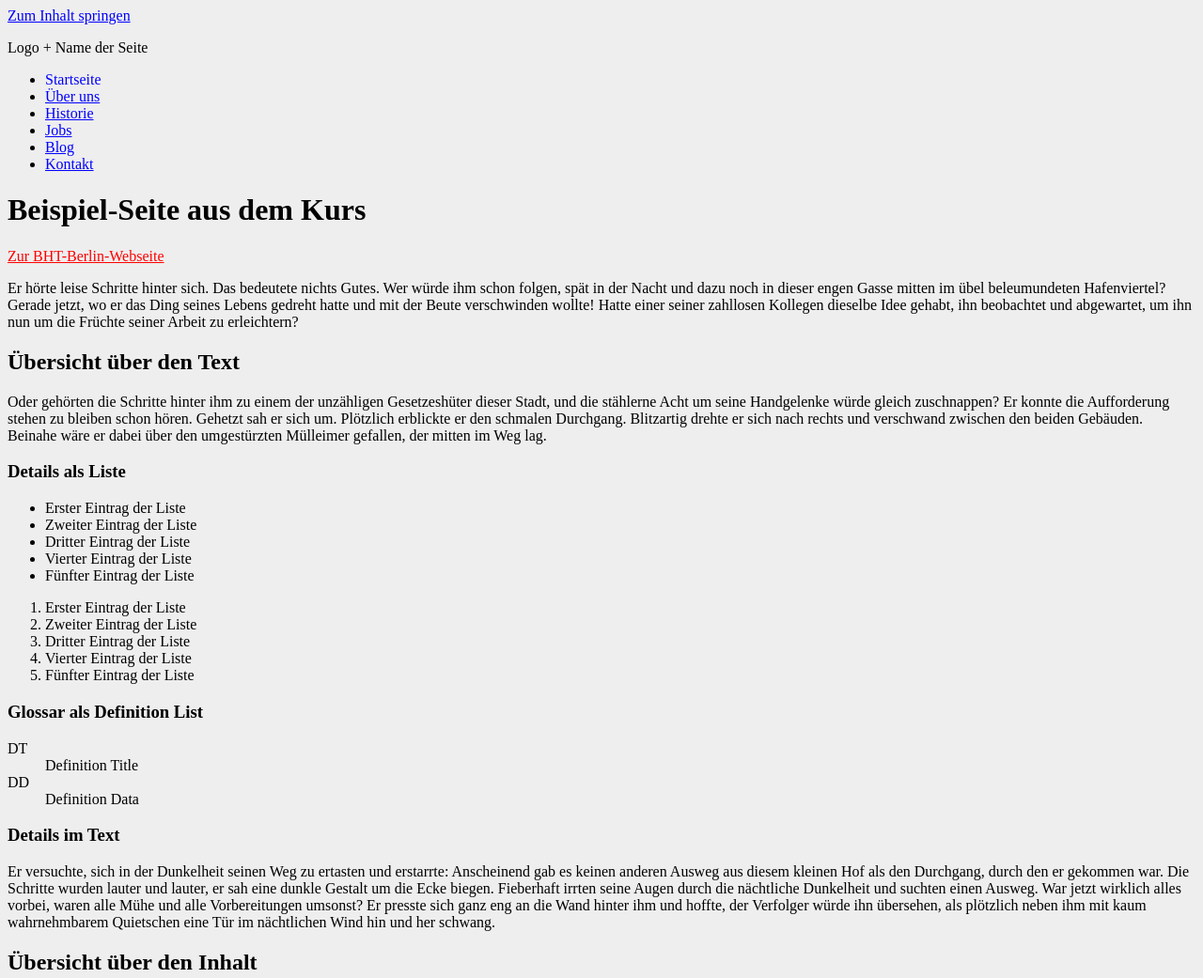
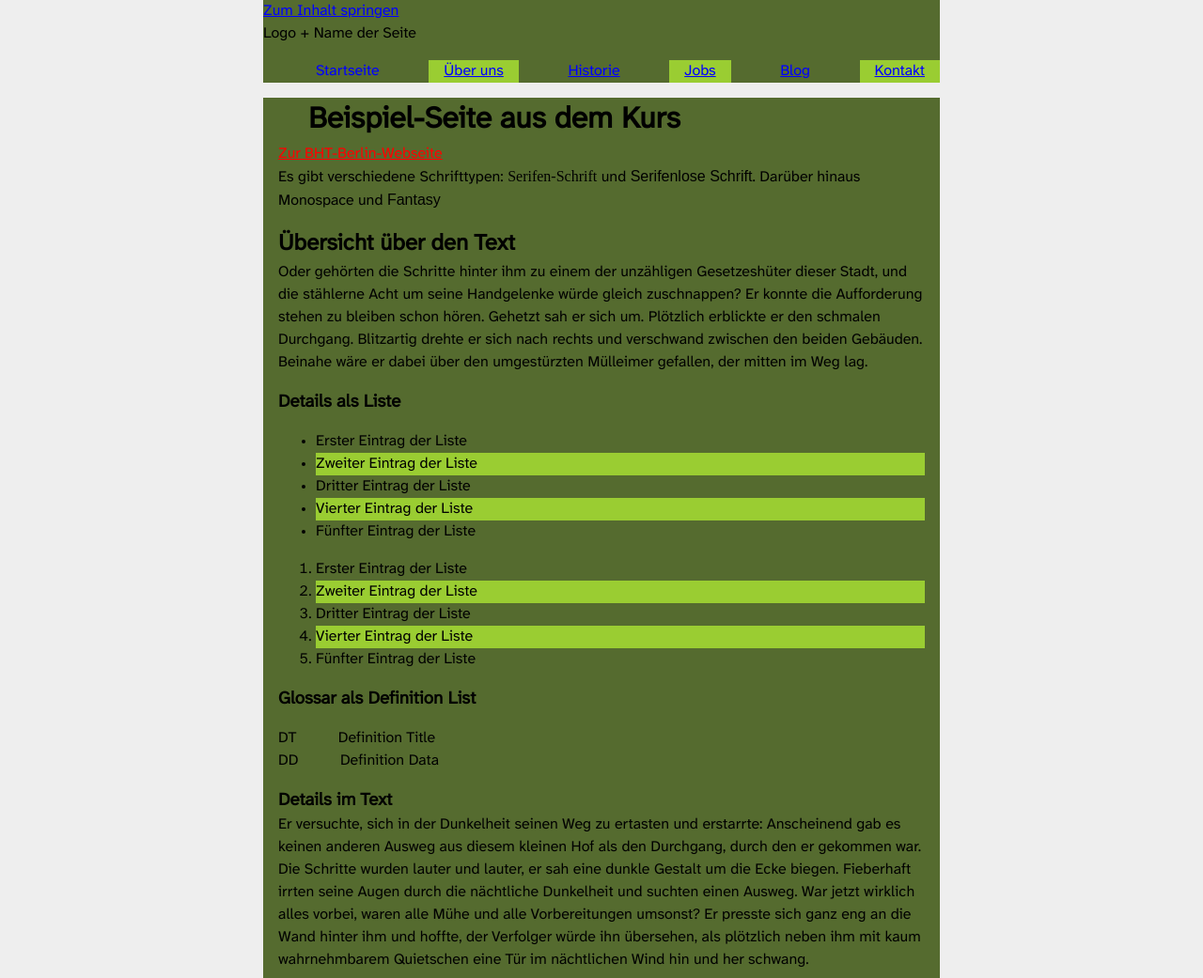
Before and after one commit to absichtbar/BuNiW_S25, a plain HTML site: page index.html in a window 1280 px wide. Shown: the top 1041 px of the page at 94% size. Drawn offline with Linux system fonts and the light colour scheme.

Commit message:
2. Lesson: starting with css

```diff
--- a/index.html
+++ b/index.html
@@ -1,7 +1,7 @@
 <!DOCTYPE html>
 <!-- de-simple-AT Deutsch Leichte Sprache in Österreich -->
 <!-- sgn-CH-DE Sign-Language für die Schweiz auf Deutsch -->
-<html lang="de-simple-DE">
+<html lang="de-DE">
     <head>
         <meta charset="utf-8"><!-- MUSS an erster Stelle stehen -->
         <meta name="viewport" content="width=device-width, initial-scale=1.0">
@@ -73,10 +73,11 @@
             <!-- Inhalt der Seite -->
             <!-- Social Media Links (Share-Links) -->
             <div>
-                <h1 id="">Beispiel-Seite aus dem Kurs</h1>
+                <h1 id="beispiel-seite-aus-dem-kurs">Beispiel-Seite aus dem Kurs</h1>
                 <a href="https://www.bht-berlin.de/" target="_blank">Zur BHT-Berlin-Webseite</a>
+
                 <p>
-                    Er hörte leise Schritte hinter sich. Das bedeutete nichts Gutes. Wer würde ihm schon folgen, spät in der Nacht und dazu noch in dieser engen Gasse mitten im übel beleumundeten Hafenviertel? Gerade jetzt, wo er das Ding seines Lebens gedreht hatte und mit der Beute verschwinden wollte! Hatte einer seiner zahllosen Kollegen dieselbe Idee gehabt, ihn beobachtet und abgewartet, um ihn nun um die Früchte seiner Arbeit zu erleichtern?
+                    Es gibt verschiedene Schrifttypen: <span class="serif">Serifen-Schrift</span> und <span class="sans-serif">Serifenlose Schrift</span>. Darüber hinaus <span class="Monospace">Monospace</span> und <span class="fantasy">Fantasy</span><br>
                 </p>
                 <h2>Übersicht über den Text</h2>
                 <p>
@@ -101,10 +102,14 @@
                 </ol>
                 <h3>Glossar als Definition List</h3>
                 <dl>
-                    <dt>DT</dt>
-                    <dd>Definition Title</dd>
-                    <dt>DD</dt>
-                    <dd>Definition Data</dd>
+                    <div>
+                        <dt>DT</dt>
+                        <dd>Definition Title</dd>
+                    </div>
+                    <div>
+                        <dt>DD</dt>
+                        <dd>Definition Data</dd>
+                    </div>
                 </dl>
 
                 <h3>Details im Text</h3>
@@ -117,6 +122,10 @@
                 </p>
                 <article></article>
             </div>
+            <article>
+                <h2>Information in Leichter Sprache</h2>
+                <p><a href="de-simple/index.html">Hier geht es zur Leichten Sprache</a></p>
+            </article>
         </main>
         <aside>
             <!-- Inhaltsbezug, aber NICHT Inhalt z.B. Links auf Kategorien im Blog -->
--- a/scss/_00_resets.scss
+++ b/scss/_00_resets.scss
@@ -25,7 +25,6 @@ table, thead, tbody, tfoot {
 	padding: 0;
 	border: none;
 	vertical-align: baseline;
-	box-sizing: border-box;
 }
 *,
 *::before,
--- /dev/null
+++ b/scss/_01_font.scss
@@ -0,0 +1,66 @@
+@font-face {
+    font-family: "sans-serif-copy";
+    src:    local("Atkinson Hyperlegible Next"),
+            local("Atkinson_Hyperlegible_Next"),
+            url("fonts/Atkinson_Hyperlegible_Next/AtkinsonHyperlegibleNext-Regular.woff2") format("woff2");
+    font-display: swap;
+    font-style: normal;
+    font-weight: 400;
+}
+html {
+    font-size: 100%;
+    &[lang*="simple"] {
+        font-size: 120%;
+    }
+    font-family: sans-serif-copy, sans-serif;
+    line-height: 1.5;
+}
+body {
+    font-size: 1rem;
+    max-width: 45rem;
+    margin: 0 auto;
+    padding: 0;
+    > * {
+        background-color: darkolivegreen;
+    }
+}
+p {
+    margin: 0 0 1rem;
+}
+nav ul {
+  //list-style: none; // Safari-Problem
+    list-style: "";
+    display: flex;
+    flex-wrap: wrap;
+    justify-content: space-between;
+    li {
+        padding: 0 16px;
+    }
+}
+main {
+    padding: 0 16px;
+}
+dt, dd {
+  display: inline-block;
+}
+li:nth-child(even) {
+  background: yellowgreen;
+}
+h1 {
+    padding-inline-start: 32px;
+}
+.monospace {
+    font-family: monospace;
+}
+.sans-serif {
+    font-family: sans-serif;
+}
+.serif {
+    font-family: serif;
+}
+.fantasy {
+    font-family: fantasy;
+}
+
+// FOUT => Flash of Unstyled Text
+// FOIT => Flash of Invisible Text
--- a/scss/styles.scss
+++ b/scss/styles.scss
@@ -1,2 +1,10 @@
 @charset "UTF-8";
-@use '_00_resets';
+@import '_00_resets';
+@import '_01_font';
+
+a[aria-current]{
+    text-decoration: none;
+}
+a[target="_blank"], a[download]{
+    color: red;
+}
```
Also changed, not shown: de-simple/index.html (added, +90 -0 lines), fonts/Atkinson_Hyperlegible_Mono/AtkinsonHyperlegibleMono-Bold.woff2 (added), fonts/Atkinson_Hyperlegible_Mono/AtkinsonHyperlegibleMono-Regular.woff2 (added), fonts/Atkinson_Hyperlegible_Next/AtkinsonHyperlegibleNext-Bold.woff2 (added), fonts/Atkinson_Hyperlegible_Next/AtkinsonHyperlegibleNext-Regular.woff2 (added), styles.css.
